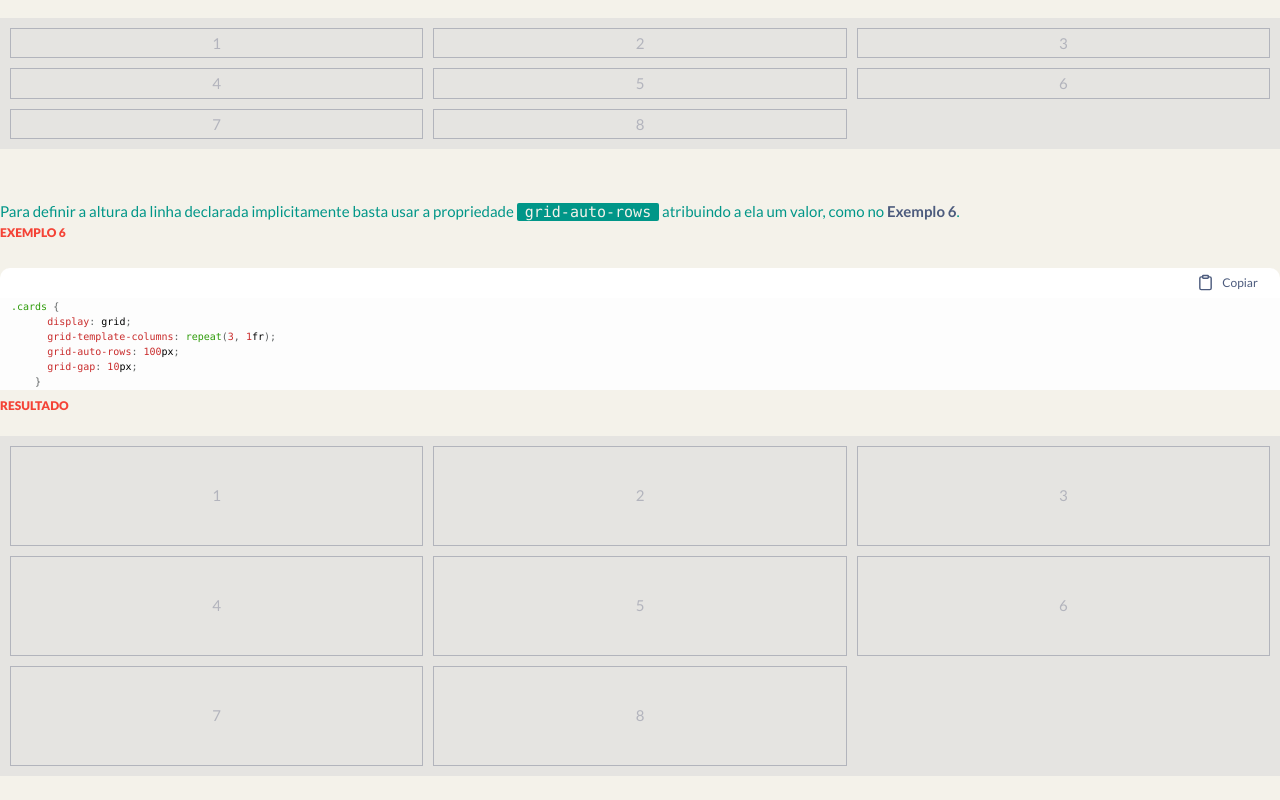
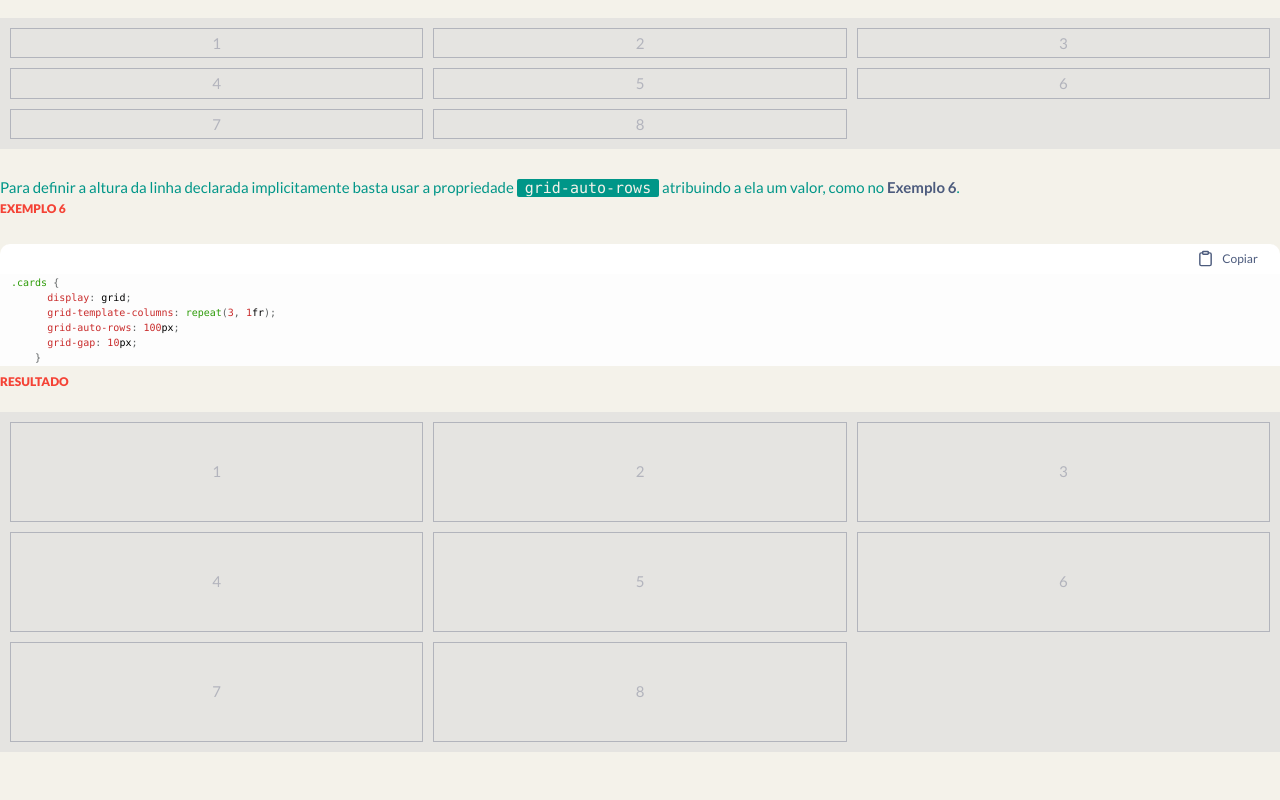
Before and after one commit to severidade/grid_css, a React (Create React App) app: page /make_grid in a window 1280 px wide. Shown: the part 2832-3632 px from the top of the page. After the commit the page ends 3608 px from the top, so only its background shows below. Built offline with nearby package versions, Linux system fonts and the light colour scheme; a web font is replaced by a local one.

Commit message:
feat: cria condiçao para o título
h4 só aparece se tiver onteúdo

```diff
--- a/src/Pages/MakeGrid.jsx
+++ b/src/Pages/MakeGrid.jsx
@@ -38,7 +38,9 @@ export default function MakeGrid() {
 
           return (
             <div className="example" key={exampleKey}>
-              <h4 className="example_title">{example.Title}</h4>
+              {example.Title &&
+                <h4 className="example_title">{example.Title}</h4>
+              }
               <div className="example_description">{parse(example.Description)}</div>
               <div className="example_code">
                 <h5>Exemplo {exampleKey}</h5>
```
